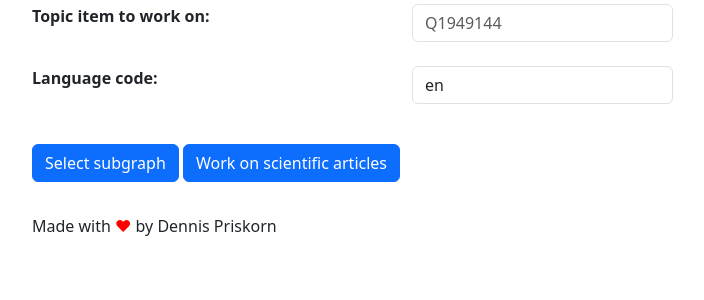
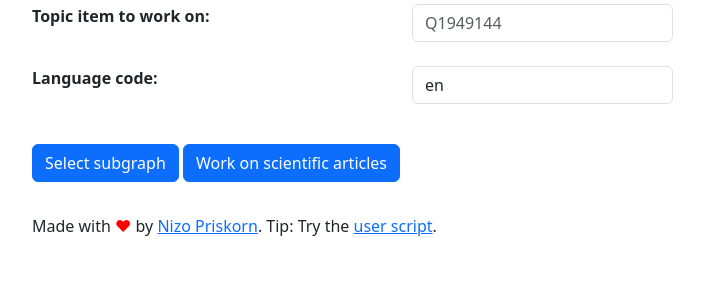
Before and after one commit to dpriskorn/WikidataTopicCurator, a Flask app: page / in a window 1280 px wide. Shown: the part 209-509 px from the top of the page, without its empty margins (50-754 px from the left). Run offline with Flask 3, Linux system fonts and the light colour scheme; some libraries are stand-ins or nearby versions.

Commit message:
feat: footer.html: Update name and add link to user script

```diff
--- a/templates/footer.html
+++ b/templates/footer.html
@@ -1,7 +1,7 @@
 <!-- Footer -->
 <footer class="footer mb-3">
     <div class="container">
-        Made with <span style="color: red;">&hearts;</span> by Dennis Priskorn
+        Made with <span style="color: red;">&hearts;</span> by <a href="https://www.wikidata.org/wiki/User:So9q">Nizo Priskorn</a>. Tip: Try the <a href="https://www.wikidata.org/wiki/User:So9q/wikidata-topic-curator-link.js">user script</a>.
     </div>
 </footer>
 
```
